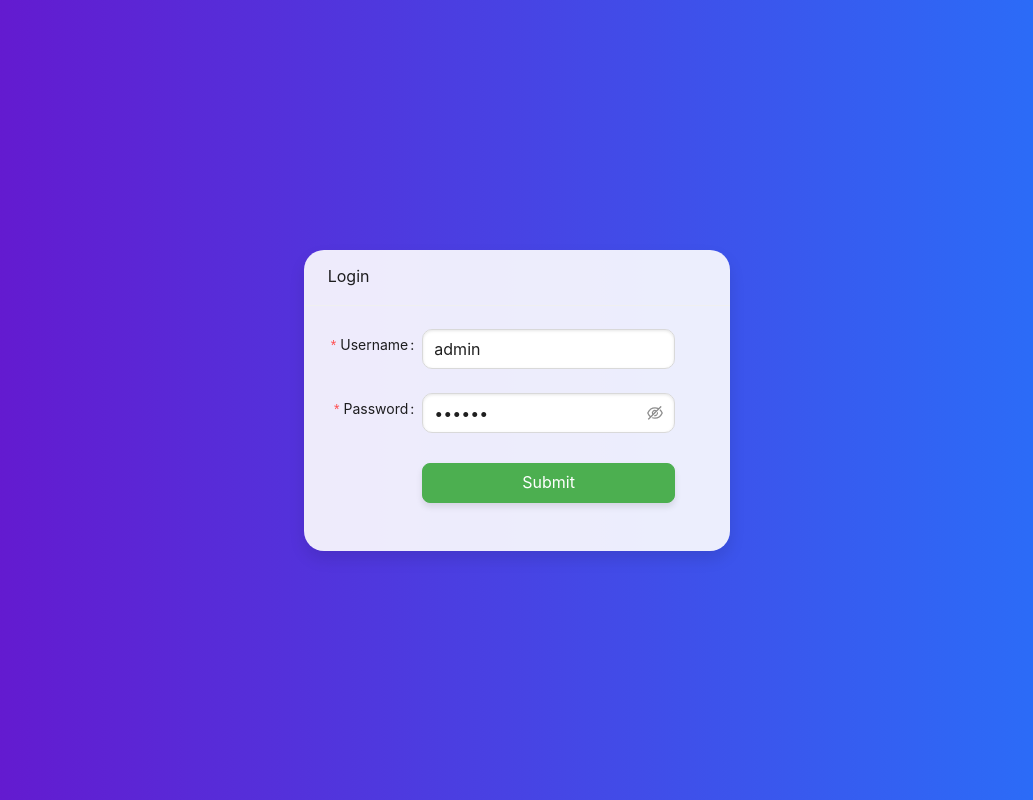
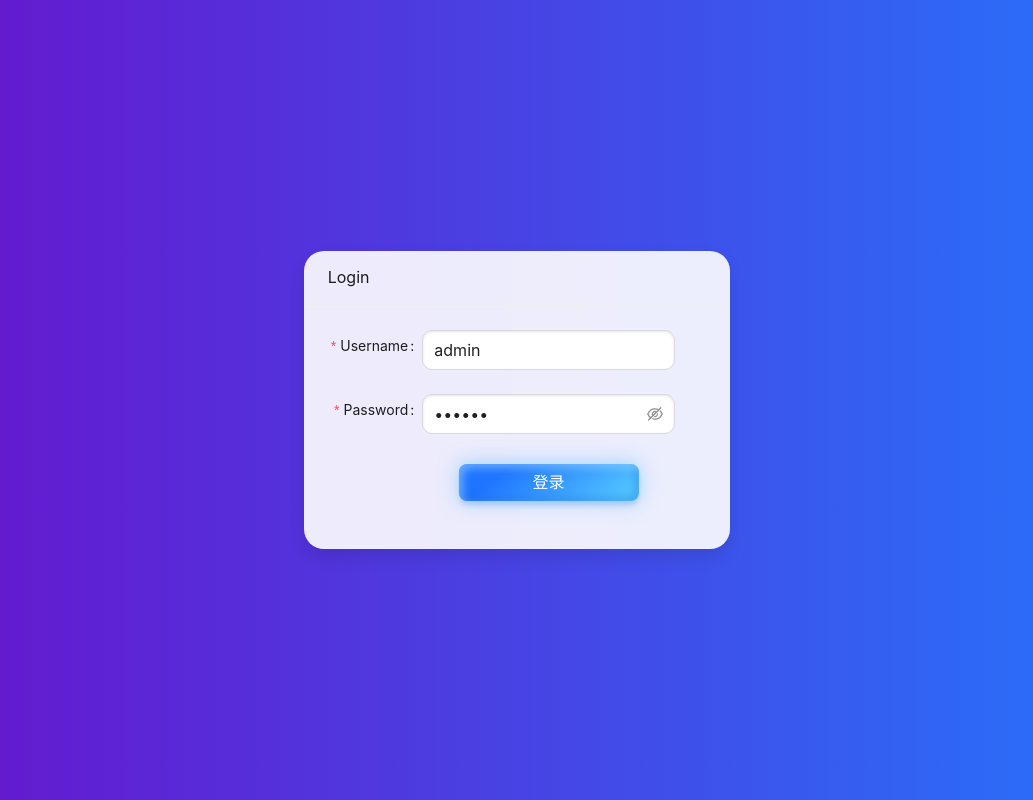
Before and after one commit to formosawqd/v3_ts, a Vue app: page /login in a window 1280 px wide. Shown: the whole page, without its empty margins (123-1156 px from the left). Built offline with nearby package versions, Linux system fonts and the light colour scheme; no server answers.

Commit message:
登录样式

```diff
--- a/src/views/login/LoginView.vue
+++ b/src/views/login/LoginView.vue
@@ -52,20 +52,9 @@
           </a-form-item>
 
           <a-form-item :wrapper-col="{ offset: 6, span: 16 }">
-            <a-button
-              type="primary"
-              html-type="submit"
-              block
-              size="large"
-              style="
-                border-radius: 8px;
-                background-color: #4caf50;
-                border-color: #4caf50;
-                box-shadow: 0 4px 6px rgba(0, 0, 0, 0.1);
-              "
-            >
-              Submit
-            </a-button>
+            <div class="login-btn">
+              <button class="btn-donate">登录</button>
+            </div>
           </a-form-item>
         </a-form>
       </a-card>
@@ -135,4 +124,57 @@ const onFinishFailed = (errorInfo: string) => {
   border-radius: 10px;
   box-shadow: inset 0 1px 3px rgba(0, 0, 0, 0.1);
 }
+
+/* From Uiverse.io by Allyhere */
+.login-btn {
+  display: flex;
+  justify-content: center;
+}
+.btn-donate {
+  width: 180px;
+  --clr-font-main: hsla(0 0% 20% / 100);
+  --btn-bg-1: hsla(194 100% 69% / 1);
+  --btn-bg-2: hsla(217 100% 56% / 1);
+  --btn-bg-color: hsla(360 100% 100% / 1);
+  --radii: 0.5em;
+  cursor: pointer;
+  padding: 0.4em 1em;
+  min-width: 120px;
+  min-height: 32px;
+  font-size: var(--size, 1rem);
+  font-weight: 500;
+  transition: 0.8s;
+  background-size: 280% auto;
+  background-image: linear-gradient(
+    325deg,
+    var(--btn-bg-2) 0%,
+    var(--btn-bg-1) 55%,
+    var(--btn-bg-2) 90%
+  );
+  border: none;
+  border-radius: var(--radii);
+  color: var(--btn-bg-color);
+  box-shadow:
+    0px 0px 20px rgba(71, 184, 255, 0.5),
+    0px 5px 5px -1px rgba(58, 125, 233, 0.25),
+    inset 4px 4px 8px rgba(175, 230, 255, 0.5),
+    inset -4px -4px 8px rgba(19, 95, 216, 0.35);
+}
+
+.btn-donate:hover {
+  background-position: right top;
+}
+
+.btn-donate:is(:focus, :focus-visible, :active) {
+  outline: none;
+  box-shadow:
+    0 0 0 3px var(--btn-bg-color),
+    0 0 0 6px var(--btn-bg-2);
+}
+
+@media (prefers-reduced-motion: reduce) {
+  .btn-donate {
+    transition: linear;
+  }
+}
 </style>
```
